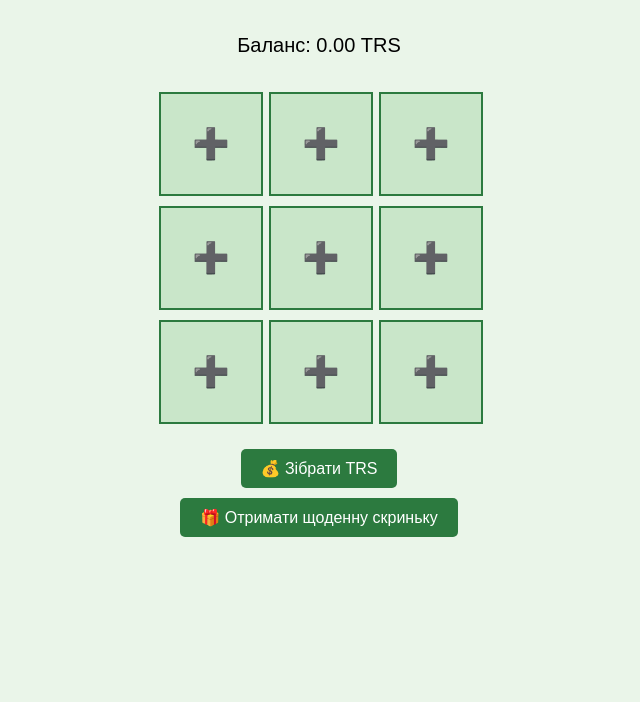
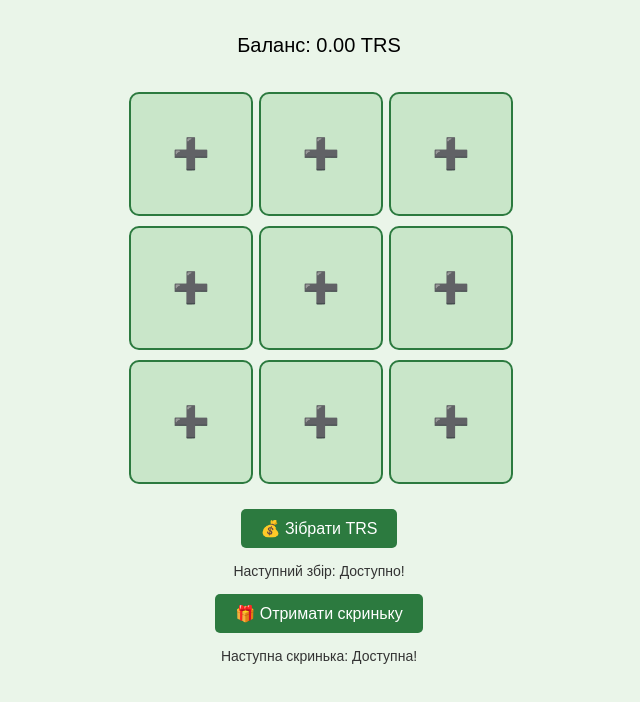
Before and after one commit to superpetrynka-max/treecoin, a plain HTML site: page index.html in a window 1280 px wide. Shown: the part 90-792 px from the top of the page, without its empty margins (321-961 px from the left). Drawn offline with Linux system fonts and the light colour scheme.

Commit message:
Update index.html

```diff
--- a/index.html
+++ b/index.html
@@ -16,16 +16,26 @@
     .balance { margin: 15px; font-size: 20px; }
     .grid {
       display: grid;
-      grid-template-columns: repeat(3, 100px);
+      grid-template-columns: repeat(3, 120px);
       grid-gap: 10px;
       margin: 20px 0;
     }
     .slot {
-      width: 100px; height: 100px;
+      width: 120px; height: 120px;
       background: #c9e6c9;
       border: 2px solid #2c7a3f;
-      display: flex; justify-content: center; align-items: center;
-      font-size: 30px; cursor: pointer;
+      border-radius: 10px;
+      display: flex;
+      flex-direction: column;
+      justify-content: center;
+      align-items: center;
+      font-size: 30px;
+    }
+    .tree-name {
+      font-size: 12px;
+      margin-top: 5px;
+      text-align: center;
+      color: #1b5e20;
     }
     button {
       padding: 10px 20px;
@@ -37,6 +47,9 @@
     button:disabled {
       background: gray; cursor: not-allowed;
     }
+    .timers {
+      margin: 10px; font-size: 14px; color: #333;
+    }
   </style>
 </head>
 <body>
@@ -45,28 +58,37 @@
 
   <div class="grid" id="grid"></div>
 
-  <button onclick="collectTRS()">💰 Зібрати TRS</button>
-  <button id="boxBtn" onclick="openBox()">🎁 Отримати щоденну скриньку</button>
+  <button id="collectBtn" onclick="collectTRS()">💰 Зібрати TRS</button>
+  <div class="timers">Наступний збір: <span id="collectTimer">00:00:00</span></div>
+
+  <button id="boxBtn" onclick="openBox()">🎁 Отримати скриньку</button>
+  <div class="timers">Наступна скринька: <span id="boxTimer">00:00:00</span></div>
 
   <script>
     // === Налаштування ===
     const GRID_SIZE = 9;
     const TREE_TYPES = [
-      { name: "звичайне", icon: "🌱", chance: 60, income: 1 },
-      { name: "рідкісне", icon: "🌲", chance: 25, income: 3 },
-      { name: "епічне", icon: "🌸", chance: 10, income: 7 },
-      { name: "легендарне", icon: "🌟", chance: 5, income: 15 }
+      { name: "Звичайне", icon: "🌱", chance: 60, income: 1 },
+      { name: "Рідкісне", icon: "🌲", chance: 25, income: 3 },
+      { name: "Епічне", icon: "🌸", chance: 10, income: 7 },
+      { name: "Легендарне", icon: "🌟", chance: 5, income: 15 }
     ];
 
-    // Збережені дані
+    const COLLECT_COOLDOWN = 60 * 60 * 1000; // 1 година
+    const BOX_COOLDOWN = 24 * 60 * 60 * 1000; // 24 години
+
+    // Дані збереження
     let balance = parseFloat(localStorage.getItem("balance")) || 0;
     let trees = JSON.parse(localStorage.getItem("trees")) || Array(GRID_SIZE).fill(null);
-    let lastCollect = parseInt(localStorage.getItem("lastCollect")) || Date.now();
+    let lastCollect = parseInt(localStorage.getItem("lastCollect")) || 0;
     let lastBox = parseInt(localStorage.getItem("lastBox")) || 0;
 
     const grid = document.getElementById("grid");
     const balanceEl = document.getElementById("balance");
+    const collectBtn = document.getElementById("collectBtn");
     const boxBtn = document.getElementById("boxBtn");
+    const collectTimer = document.getElementById("collectTimer");
+    const boxTimer = document.getElementById("boxTimer");
 
     // Рендер сітки
     function renderGrid() {
@@ -76,13 +98,16 @@
         slot.classList.add("slot");
         if (tree) {
           slot.innerHTML = TREE_TYPES[tree.type].icon;
+          const label = document.createElement("div");
+          label.classList.add("tree-name");
+          label.textContent = TREE_TYPES[tree.type].name;
+          slot.appendChild(label);
         } else {
           slot.innerHTML = "➕";
         }
         grid.appendChild(slot);
       });
       balanceEl.textContent = balance.toFixed(2);
-      checkBoxButton();
     }
 
     // Випадкове дерево
@@ -96,11 +121,11 @@
       return 0;
     }
 
-    // Відкрити щоденну скриньку
+    // Відкрити скриньку
     function openBox() {
       let now = Date.now();
-      if (now - lastBox < 24 * 60 * 60 * 1000) {
-        alert("Скринька доступна лише раз на добу!");
+      if (now - lastBox < BOX_COOLDOWN) {
+        alert("Скринька ще недоступна!");
         return;
       }
       let emptyIndex = trees.findIndex(t => t === null);
@@ -118,31 +143,54 @@
 
     // Збір TRS
     function collectTRS() {
-      const now = Date.now();
-      const hoursPassed = (now - lastCollect) / (1000 * 60 * 60);
-      if (hoursPassed >= 1) {
+      let now = Date.now();
+      if (now - lastCollect < COLLECT_COOLDOWN) {
+        alert("Ще зарано збирати!");
+        return;
+      }
       let trsEarned = 0;
       trees.forEach(tree => {
-          if (tree) trsEarned += TREE_TYPES[tree.type].income * Math.floor(hoursPassed);
+        if (tree) trsEarned += TREE_TYPES[tree.type].income;
       });
       balance += trsEarned;
       lastCollect = now;
       saveGame();
       renderGrid();
       alert("Зібрано +" + trsEarned + " TRS!");
+    }
+
+    // Оновлення таймерів
+    function updateTimers() {
+      let now = Date.now();
+
+      // Таймер збору
+      let collectLeft = COLLECT_COOLDOWN - (now - lastCollect);
+      if (collectLeft <= 0) {
+        collectBtn.disabled = false;
+        collectTimer.textContent = "Доступно!";
       } else {
-        alert("Занадто рано, спробуйте пізніше!");
+        collectBtn.disabled = true;
+        collectTimer.textContent = formatTime(collectLeft);
+      }
+
+      // Таймер скриньки
+      let boxLeft = BOX_COOLDOWN - (now - lastBox);
+      if (boxLeft <= 0) {
+        boxBtn.disabled = false;
+        boxTimer.textContent = "Доступна!";
+      } else {
+        boxBtn.disabled = true;
+        boxTimer.textContent = formatTime(boxLeft);
       }
     }
 
-    // Кнопка скриньки
-    function checkBoxButton() {
-      let now = Date.now();
-      if (now - lastBox >= 24 * 60 * 60 * 1000) {
-        boxBtn.disabled = false;
-      } else {
-        boxBtn.disabled = true;
-      }
+    // Форматування часу
+    function formatTime(ms) {
+      let totalSec = Math.floor(ms / 1000);
+      let h = String(Math.floor(totalSec / 3600)).padStart(2, '0');
+      let m = String(Math.floor((totalSec % 3600) / 60)).padStart(2, '0');
+      let s = String(totalSec % 60).padStart(2, '0');
+      return `${h}:${m}:${s}`;
     }
 
     // Збереження
@@ -154,6 +202,7 @@
     }
 
     renderGrid();
+    setInterval(updateTimers, 1000);
   </script>
 </body>
 </html>
```
Lines whose indentation alone changed are shown as unchanged.
